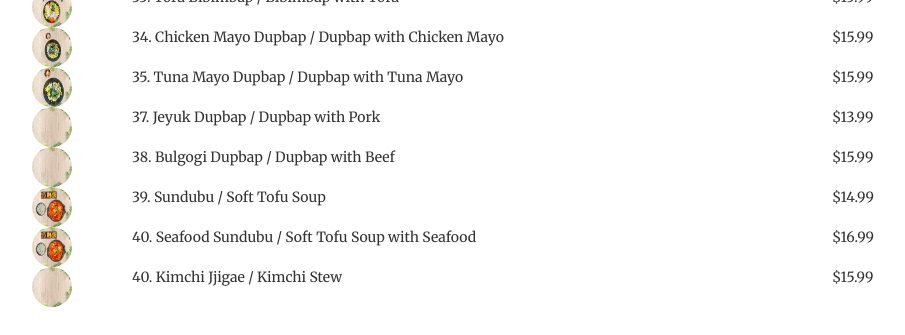
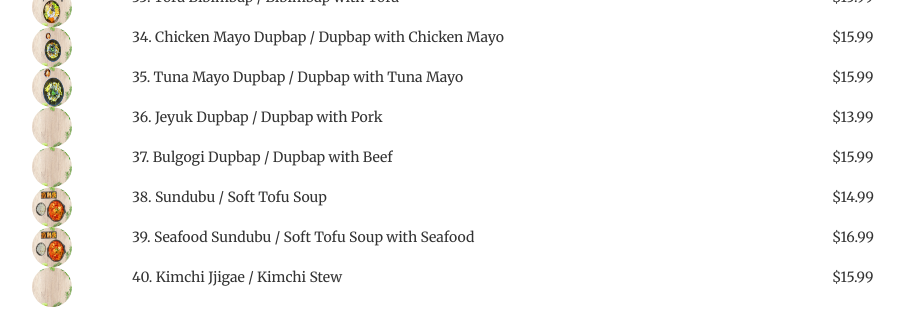
Before and after one commit to doshrock/doshrock.github.io, a Jekyll site: the page built from full_menu.markdown, in a window 1280 px wide. Shown: the part 653-988 px from the top of the page, without its empty margins (23-928 px from the left). Built offline with Jekyll 4.4.1, drawn with Linux system fonts in a browser that asks for light colours.

Commit message:
menu order updagted

```diff
--- a/_data/menu/03.meal.yml
+++ b/_data/menu/03.meal.yml
@@ -58,7 +58,7 @@ menu:
     #prices:
       #- quantity: 1
         #price: 13.99
-  - id: 37
+  - id: 36
     name: Jeyuk Dupbap
     name_en: Dupbap with Pork
     name_fr: Dupbap avec Porc
@@ -67,7 +67,7 @@ menu:
     prices:
       - quantity: 1
         price: 13.99
-  - id: 38
+  - id: 37
     name: Bulgogi Dupbap
     name_en: Dupbap with Beef
     name_fr: Dupbap avec Bœuf
@@ -76,7 +76,7 @@ menu:
     prices:
       - quantity: 1
         price: 15.99
-  - id: 39
+  - id: 38
     name: Sundubu
     name_en: Soft Tofu Soup
     name_fr: Soupe au Tofu Tendre
@@ -85,7 +85,7 @@ menu:
     prices:
       - quantity: 1
         price: 14.99
-  - id: 40
+  - id: 39
     name: Seafood Sundubu
     name_en: Soft Tofu Soup with Seafood
     name_fr: Soupe au Tofu Tendre avec Fruits de Mer
```
